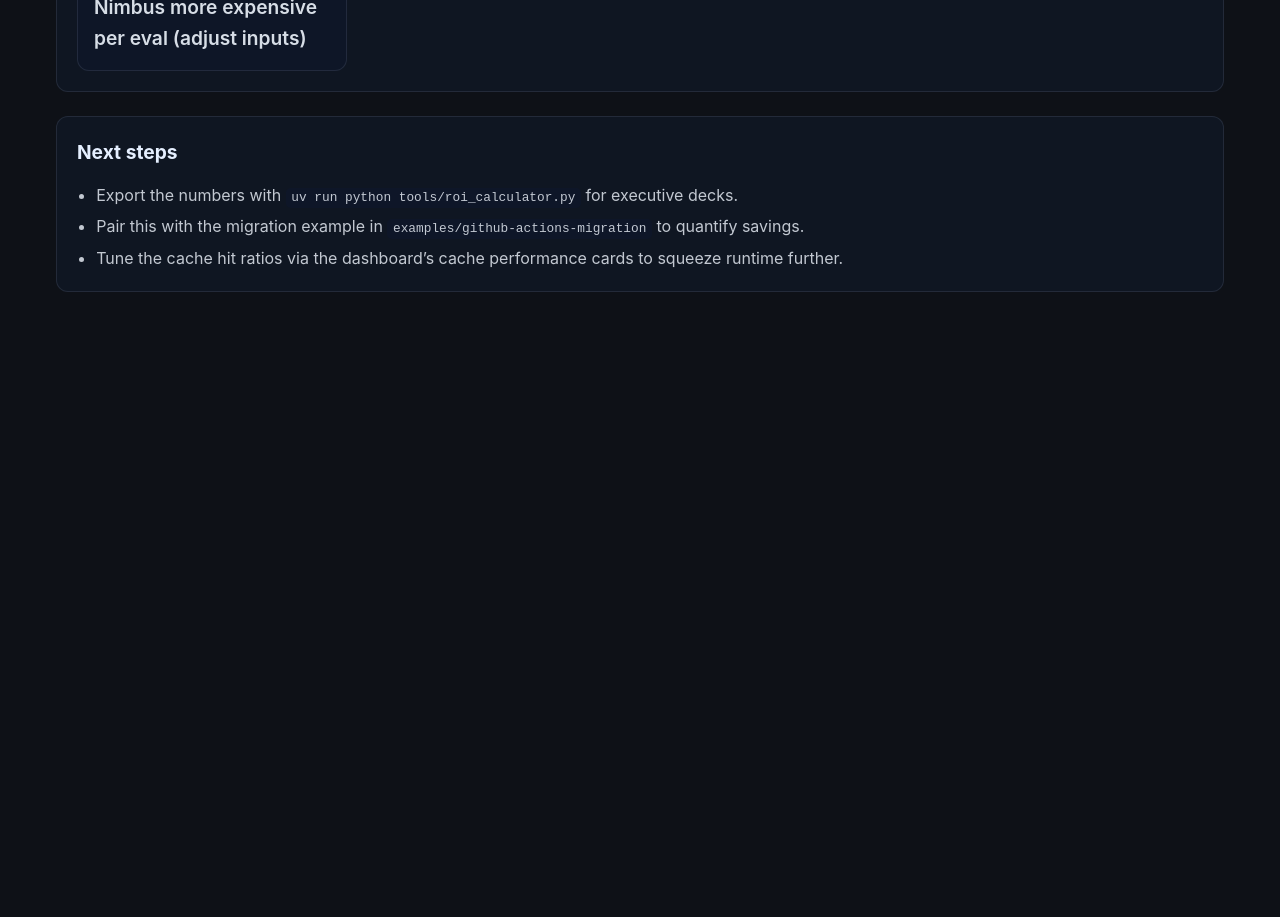
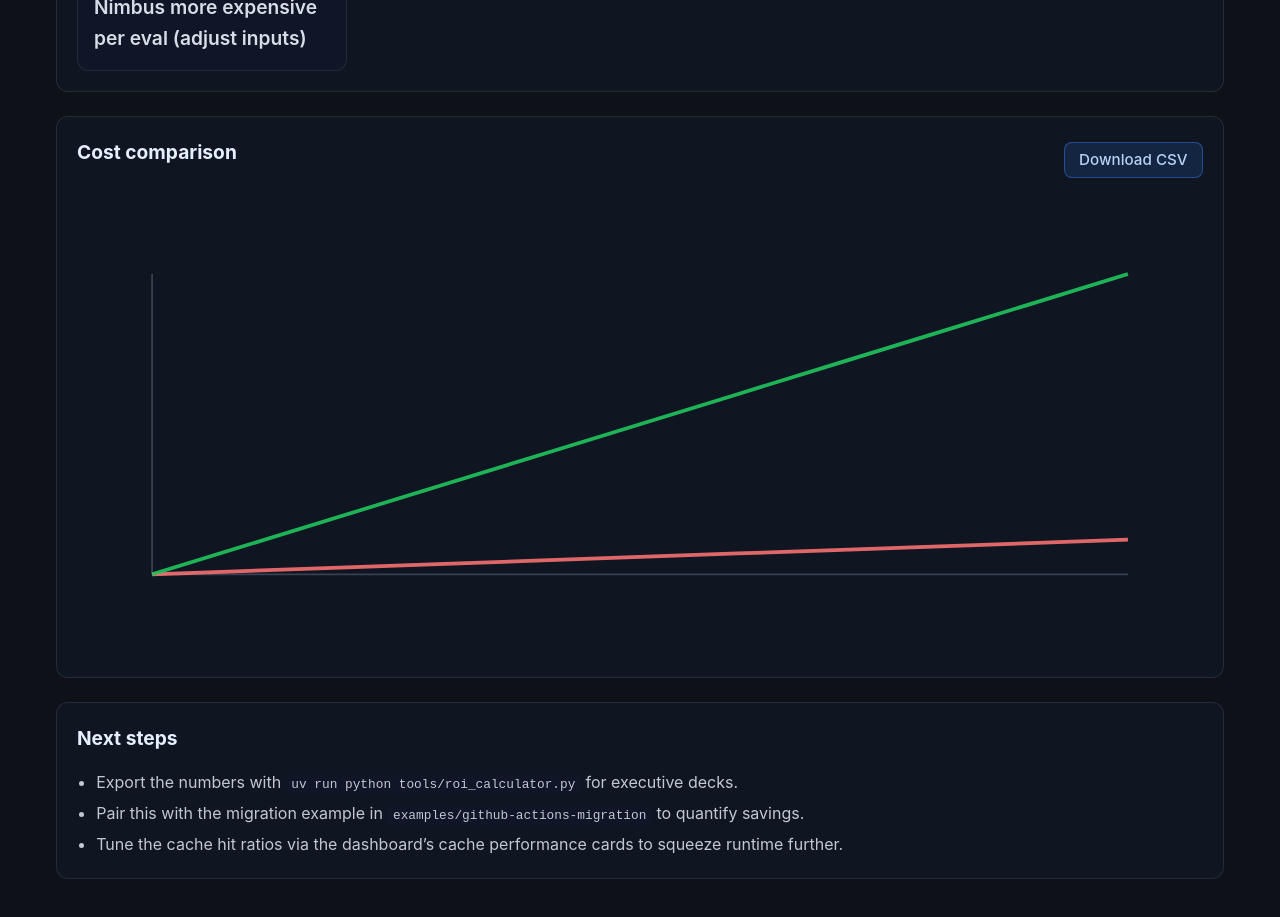
Before and after one commit to evalops/nimbus, a React (Vite) app in the folder web/: page /tools in a window 1280 px wide. Shown: the part 780-1697 px from the top of the page. Before the commit the page ends 1128 px from the top, so only its background shows below. Built offline with nearby package versions, Linux system fonts and the light colour scheme; no server answers.

Commit message:
Enhance ROI tools with chart and CSV export

```diff
--- a/web/src/pages/ToolsPage.css
+++ b/web/src/pages/ToolsPage.css
@@ -77,6 +77,78 @@
   color: rgba(226, 232, 240, 0.95);
 }
 
+.tools__chart-header {
+  display: flex;
+  justify-content: space-between;
+  align-items: center;
+  gap: 0.75rem;
+}
+
+.tools__download {
+  background: rgba(59, 130, 246, 0.15);
+  border: 1px solid rgba(59, 130, 246, 0.45);
+  border-radius: 0.5rem;
+  color: rgba(191, 219, 254, 0.95);
+  padding: 0.45rem 0.9rem;
+  cursor: pointer;
+}
+
+.tools__download:hover {
+  background: rgba(59, 130, 246, 0.25);
+}
+
+.tools__chart {
+  width: 100%;
+  max-width: 100%;
+  margin-top: 1rem;
+}
+
+.tools__chart-axis {
+  stroke: rgba(148, 163, 184, 0.3);
+  stroke-width: 1;
+}
+
+.tools__chart-line {
+  fill: none;
+  stroke-width: 2;
+}
+
+.tools__chart-line--gh {
+  stroke: rgba(248, 113, 113, 0.9);
+}
+
+.tools__chart-line--nimbus {
+  stroke: rgba(34, 197, 94, 0.9);
+}
+
+.tools__chart-legend {
+  display: flex;
+  gap: 1rem;
+}
+
+.tools__legend-item {
+  display: inline-flex;
+  align-items: center;
+  gap: 0.4rem;
+  font-size: 0.85rem;
+  color: rgba(226, 232, 240, 0.85);
+}
+
+.tools__legend-swatch {
+  display: inline-block;
+  width: 18px;
+  height: 3px;
+  border-radius: 999px;
+}
+
+.tools__legend-swatch.tools__chart-line--gh {
+  background: rgba(248, 113, 113, 0.9);
+}
+
+.tools__legend-swatch.tools__chart-line--nimbus {
+  background: rgba(34, 197, 94, 0.9);
+}
+
 .tools__next {
   margin: 0;
   padding-left: 1.2rem;
@@ -92,3 +164,7 @@
   border-radius: 0.3rem;
   font-size: 0.8rem;
 }
+
+.tools__empty {
+  color: rgba(148, 163, 184, 0.75);
+}
--- a/web/src/pages/ToolsPage.tsx
+++ b/web/src/pages/ToolsPage.tsx
@@ -18,6 +18,12 @@ interface RoiResult {
   annualSavings: number;
   timeSavedPerEval: number;
   breakevenLabel: string;
+}
+
+interface CostPoint {
+  runsPerDay: number;
+  ghMonthly: number;
+  nimbusMonthly: number;
 }
 
 const DEFAULT_INPUTS: RoiInputs = {
@@ -65,12 +71,42 @@ export function ToolsPage() {
     };
   }, [inputs]);
 
+  const series = useMemo<CostPoint[]>(() => {
+    const points: CostPoint[] = [];
+    const maxRuns = Math.max(inputs.runsPerDay * 1.5, 60);
+    const step = Math.max(Math.round(maxRuns / 10), 10);
+    for (let runs = 0; runs <= maxRuns; runs += step) {
+      const minutesPerDay = runs * inputs.avgRuntimeMins;
+      const ghMonthly = minutesPerDay * inputs.ghMinuteCost * 30;
+      const nimbusMonthly = (minutesPerDay * inputs.nimbusMinuteCost + (minutesPerDay / 60) * inputs.hardwareCostPerHour) * 30;
+      points.push({ runsPerDay: runs, ghMonthly, nimbusMonthly });
+    }
+    return points;
+  }, [inputs]);
+
   const handleChange = (field: keyof RoiInputs) => (event: React.ChangeEvent<HTMLInputElement>) => {
     const value = Number(event.target.value);
     setInputs((prev) => ({
       ...prev,
       [field]: Number.isFinite(value) ? value : 0,
     }));
+  };
+
+  const handleDownloadCsv = () => {
+    const rows = [
+      ["runs_per_day", "gh_monthly_cost", "nimbus_monthly_cost"],
+      ...series.map((point) => [point.runsPerDay.toFixed(0), point.ghMonthly.toFixed(2), point.nimbusMonthly.toFixed(2)]),
+    ];
+    const csv = rows.map((row) => row.join(",")).join("\n");
+    const blob = new Blob([csv], { type: "text/csv" });
+    const url = URL.createObjectURL(blob);
+    const anchor = document.createElement("a");
+    anchor.href = url;
+    anchor.download = "nimbus-roi.csv";
+    document.body.appendChild(anchor);
+    anchor.click();
+    document.body.removeChild(anchor);
+    URL.revokeObjectURL(url);
   };
 
   return (
@@ -128,6 +164,16 @@ export function ToolsPage() {
       </section>
 
       <section className="tools__section">
+        <div className="tools__chart-header">
+          <h2>Cost comparison</h2>
+          <button type="button" onClick={handleDownloadCsv} className="tools__download">
+            Download CSV
+          </button>
+        </div>
+        <CostChart points={series} />
+      </section>
+
+      <section className="tools__section">
         <h2>Next steps</h2>
         <ul className="tools__next">
           <li>
@@ -153,3 +199,53 @@ function ResultCard({ label, value, emphasize }: { label: string; value: string;
     </article>
   );
 }
+
+function CostChart({ points }: { points: CostPoint[] }) {
+  if (points.length === 0) {
+    return <p className="tools__empty">No data.</p>;
+  }
+
+  const width = 600;
+  const height = 240;
+  const padding = 40;
+  const maxCost = Math.max(...points.map((p) => Math.max(p.ghMonthly, p.nimbusMonthly)), 1);
+  const maxRuns = Math.max(...points.map((p) => p.runsPerDay), 1);
+
+  const scaleX = (runs: number) => padding + (runs / maxRuns) * (width - padding * 2);
+  const scaleY = (cost: number) => height - padding - (cost / maxCost) * (height - padding * 2);
+
+  const toPath = (selector: (point: CostPoint) => number) =>
+    points
+      .map((point, index) => {
+        const prefix = index === 0 ? "M" : "L";
+        return `${prefix}${scaleX(point.runsPerDay)},${scaleY(selector(point))}`;
+      })
+      .join(" ");
+
+  return (
+    <svg
+      className="tools__chart"
+      viewBox={`0 0 ${width} ${height}`}
+      role="img"
+      aria-label="Monthly cost comparison between GitHub Actions and Nimbus"
+    >
+      <line x1={padding} y1={height - padding} x2={width - padding} y2={height - padding} className="tools__chart-axis" />
+      <line x1={padding} y1={padding} x2={padding} y2={height - padding} className="tools__chart-axis" />
+      <path d={toPath((p) => p.ghMonthly)} className="tools__chart-line tools__chart-line--gh" />
+      <path d={toPath((p) => p.nimbusMonthly)} className="tools__chart-line tools__chart-line--nimbus" />
+      <g className="tools__chart-legend" transform={`translate(${padding},${padding - 16})`}>
+        <LegendSwatch className="tools__chart-line--gh" label="GitHub Actions" />
+        <LegendSwatch className="tools__chart-line--nimbus" label="Nimbus" />
+      </g>
+    </svg>
+  );
+}
+
+function LegendSwatch({ className, label }: { className: string; label: string }) {
+  return (
+    <span className="tools__legend-item">
+      <span className={`tools__legend-swatch ${className}`} />
+      {label}
+    </span>
+  );
+}
```
Also changed, not shown: 1 other file (tests, documents, lock files or other folders).
